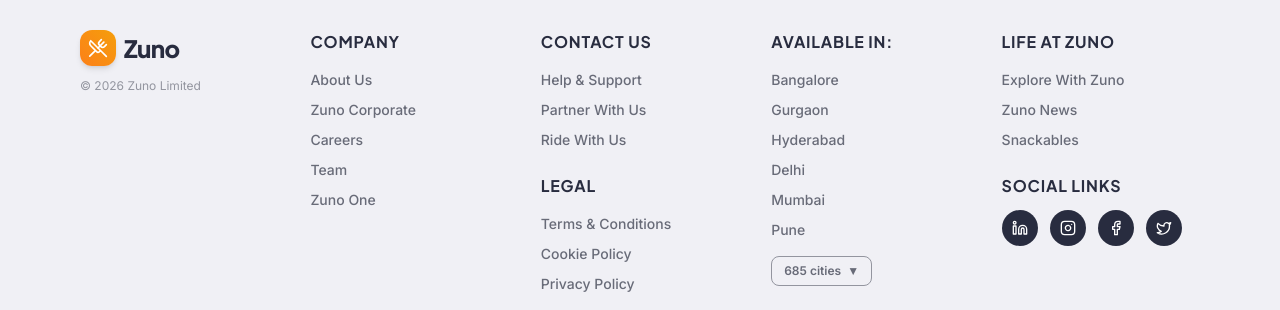
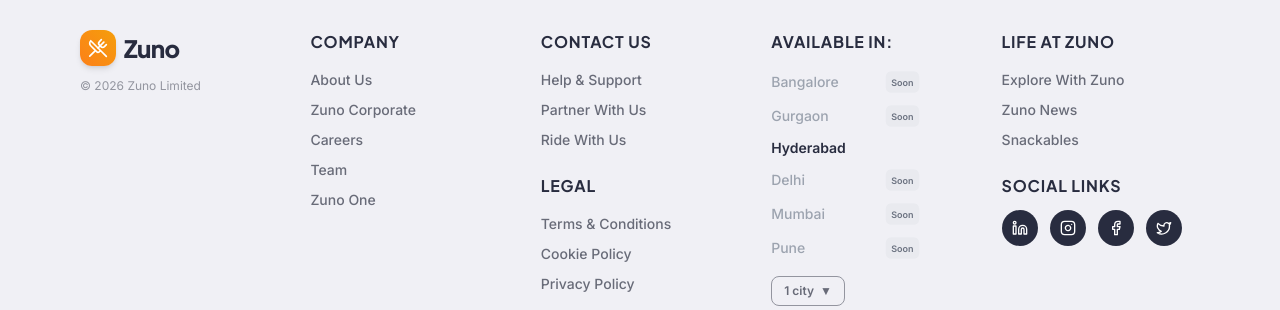
Before and after one commit to leelasaidasari45/dineinCustomerapp, a React (Vite) app: page / in a window 1280 px wide. Shown: the part 1328-1638 px from the top of the page. Built offline with nearby package versions, Linux system fonts and the light colour scheme; no server answers; the database is empty; the HTML template or start-up script is replaced by a standard one.

Commit message:
Update footer cities to show only Hyderabad active and others as soon

```diff
--- a/src/components/layout/Footer.jsx
+++ b/src/components/layout/Footer.jsx
@@ -62,15 +62,32 @@
           <div>
             <h4 className="font-bold text-[#282c3f] text-sm md:text-base mb-4 uppercase tracking-wider">Available in:</h4>
             <ul className="space-y-2.5 text-sm font-medium">
-              <li><Link to="#" className="hover:text-[#282c3f] transition-colors">Bangalore</Link></li>
-              <li><Link to="#" className="hover:text-[#282c3f] transition-colors">Gurgaon</Link></li>
-              <li><Link to="#" className="hover:text-[#282c3f] transition-colors">Hyderabad</Link></li>
-              <li><Link to="#" className="hover:text-[#282c3f] transition-colors">Delhi</Link></li>
-              <li><Link to="#" className="hover:text-[#282c3f] transition-colors">Mumbai</Link></li>
-              <li><Link to="#" className="hover:text-[#282c3f] transition-colors">Pune</Link></li>
+              <li className="flex items-center justify-between gap-2 max-w-[150px]">
+                <span className="text-gray-400">Bangalore</span>
+                <span className="text-[10px] bg-gray-200/60 text-gray-500 px-1.5 py-0.5 rounded-md font-bold scale-90">Soon</span>
+              </li>
+              <li className="flex items-center justify-between gap-2 max-w-[150px]">
+                <span className="text-gray-400">Gurgaon</span>
+                <span className="text-[10px] bg-gray-200/60 text-gray-500 px-1.5 py-0.5 rounded-md font-bold scale-90">Soon</span>
+              </li>
+              <li>
+                <Link to="/" className="text-[#282c3f] hover:text-[#fc8019] transition-colors font-bold">Hyderabad</Link>
+              </li>
+              <li className="flex items-center justify-between gap-2 max-w-[150px]">
+                <span className="text-gray-400">Delhi</span>
+                <span className="text-[10px] bg-gray-200/60 text-gray-500 px-1.5 py-0.5 rounded-md font-bold scale-90">Soon</span>
+              </li>
+              <li className="flex items-center justify-between gap-2 max-w-[150px]">
+                <span className="text-gray-400">Mumbai</span>
+                <span className="text-[10px] bg-gray-200/60 text-gray-500 px-1.5 py-0.5 rounded-md font-bold scale-90">Soon</span>
+              </li>
+              <li className="flex items-center justify-between gap-2 max-w-[150px]">
+                <span className="text-gray-400">Pune</span>
+                <span className="text-[10px] bg-gray-200/60 text-gray-500 px-1.5 py-0.5 rounded-md font-bold scale-90">Soon</span>
+              </li>
             </ul>
             <button className="mt-4 flex items-center gap-1.5 px-3 py-1.5 rounded-lg border border-[#93959f] text-xs font-semibold hover:border-[#282c3f] hover:text-[#282c3f] transition-all">
-              685 cities <span>▼</span>
+              1 city <span>▼</span>
             </button>
           </div>
 
```
